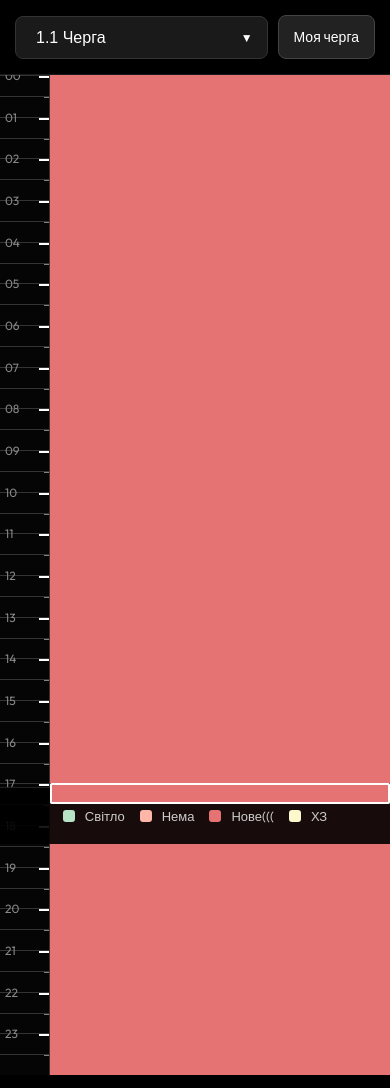
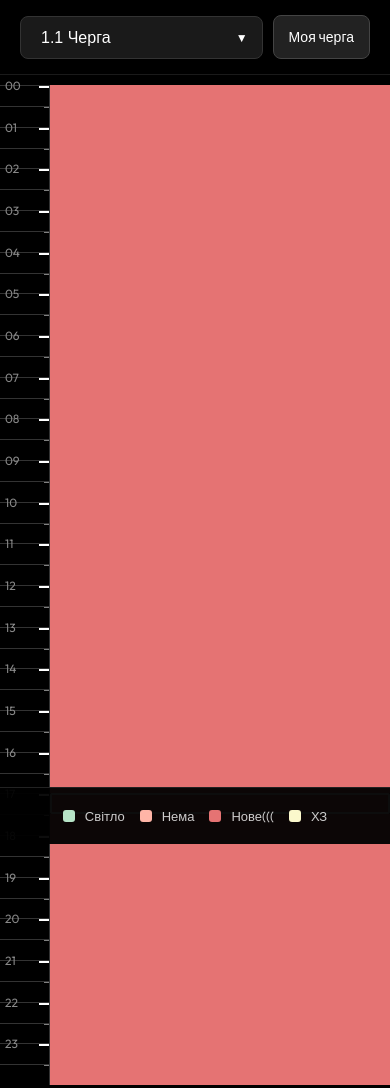
Before and after one commit to antonsteppa/mykolight, a plain HTML site: page index.html in a window 390 px wide. Drawn offline with Linux system fonts and the light colour scheme; no server answers.

Commit message:
Update index.html

```diff
--- a/index.html
+++ b/index.html
@@ -9,7 +9,13 @@
     <link href="https://fonts.googleapis.com/css2?family=Outfit:wght@300;400;500;700&display=swap" rel="stylesheet">
 
     <style>
+        /* --- ГЛОБАЛЬНЫЙ СБРОС --- */
         * { box-sizing: border-box; }
+
+        /* Скрываем скроллбары полностью (убирает серые квадраты) */
+        ::-webkit-scrollbar { width: 0; height: 0; background: transparent; }
+        html { scrollbar-width: none; -ms-overflow-style: none; }
+
         body {
             background-color: #000000;
             color: #ffffff;
@@ -19,21 +25,36 @@
             min-height: 100vh;
             display: flex;
             flex-direction: column;
+            overflow-x: hidden;
         }
 
-        /* ШАПКА */
-        .header-controls {
+        /* Общий контейнер-ограничитель ширины */
+        .container-limit {
+            width: 100%;
+            max-width: 1400px; /* Та же ширина, что и у графика */
+            margin: 0 auto;    /* Центрирование */
             display: flex;
-            flex-wrap: wrap;
-            gap: 20px;
             justify-content: space-between;
             align-items: center;
-            padding: 20px 40px;
+        }
+
+        /* --- ШАПКА --- */
+        .header-section {
             background-color: #000000;
             border-bottom: 1px solid #1a1a1a;
             position: sticky;
             top: 0;
             z-index: 100;
+            padding: 20px 40px; /* Отступы снаружи */
+        }
+
+        .header-controls {
+            width: 100%;
+            display: flex;
+            justify-content: space-between;
+            align-items: center;
+            gap: 20px;
+            flex-wrap: wrap;
         }
 
         .select-wrapper { position: relative; }
@@ -67,13 +88,41 @@
         }
         .btn-check-queue:hover { background-color: #fff; color: #000; }
 
-        /* ГРАФИК */
-        .chart-wrapper { flex-grow: 1; width: 100%; display: flex; justify-content: center; }
-        .chart-content { width: 100%; max-width: 1400px; }
+        /* --- ГРАФИК --- */
+        .chart-wrapper {
+            flex-grow: 1;
+            width: 100%;
+            display: flex;
+            justify-content: center;
+            padding: 0 40px; /* Отступы как у шапки */
+        }
+
+        /* Внутренний блок графика тоже ограничен 1400px */
+        .chart-content {
+            width: 100%;
+            max-width: 1400px;
+        }
 
         /* DESKTOP (Горизонтально) */
-        .timeline-grid { display: grid; grid-template-columns: repeat(48, 1fr); gap: 0; height: 100px; border-bottom: 1px solid #333; margin-top: 20px; }
-        .timeline-scale { display: grid; grid-template-columns: repeat(48, 1fr); margin-top: 0; background-color: #050505; padding-bottom: 10px; }
+        .timeline-grid {
+            display: grid;
+            grid-template-columns: repeat(48, 1fr);
+            gap: 0;
+            height: 100px;
+            /* Убрали нижнюю границу, чтобы не двоилась со шкалой */
+            /* Убрали margin-top, заменили на padding у контейнера */
+            margin-top: 40px;
+        }
+
+        .timeline-scale {
+            display: grid;
+            grid-template-columns: repeat(48, 1fr);
+            margin-top: 0;
+            /* Цвет фона такой же как у body, чтобы не было серых блоков */
+            background-color: #000000;
+            padding-bottom: 10px;
+            border-top: 1px solid #333; /* Линия разделителя здесь */
+        }
 
         .scale-tick { position: relative; height: 35px; border-left: 1px solid #333; }
         .scale-tick::before { content: ''; position: absolute; top: 0; left: 0; background: #fff; }
@@ -99,21 +148,61 @@
         .current-time { position: relative; z-index: 2; animation: pulse-border 2s infinite ease-in-out; border-radius: 2px; }
 
         /* ЛЕГЕНДА */
-        .legend { display: flex; gap: 30px; padding: 30px; font-size: 15px; color: #ccc; justify-content: center; flex-wrap: wrap; background: #000; }
+        .legend {
+            display: flex; gap: 30px; padding: 30px;
+            font-size: 15px; color: #ccc; justify-content: center; flex-wrap: wrap;
+            background: #000;
+            margin-top: auto; /* Прижимаем к низу если контента мало */
+        }
         .legend-item { display: flex; align-items: center; }
         .dot { width: 12px; height: 12px; border-radius: 3px; margin-right: 10px; }
 
         /* МОБИЛЬНАЯ ВЕРСИЯ */
         @media (max-width: 768px) {
-            .header-controls { padding: 15px; gap: 10px; flex-wrap: nowrap; }
+            .header-section { padding: 15px 20px; } /* Меньше отступы по краям */
+
+            .container-limit {
+                flex-wrap: nowrap; /* Запрещаем перенос кнопок */
+                gap: 10px;
+            }
+
+            .header-controls {
+                flex-wrap: nowrap;
+                padding: 0;
+            }
+
             .select-wrapper { flex-grow: 1; min-width: 0; }
             select { min-width: auto; width: 100%; padding-right: 30px; }
             .btn-check-queue { flex-shrink: 0; padding: 12px 15px; font-size: 14px; }
 
-            .chart-content { display: flex; flex-direction: row; height: auto; min-height: calc(100vh - 140px); }
+            .chart-wrapper { padding: 0; } /* Убираем отступы для графика на моб */
 
-            .timeline-scale { width: 50px; display: grid; grid-template-columns: 1fr; grid-template-rows: repeat(48, 1fr); border-right: 1px solid #333; padding-bottom: 0; }
-            .timeline-grid { flex-grow: 1; display: grid; grid-template-columns: 1fr; grid-template-rows: repeat(48, 1fr); margin-top: 0; height: 1000px; /* Длинный скролл */ border-bottom: none; }
+            .chart-content {
+                display: flex;
+                flex-direction: row;
+                height: auto;
+                min-height: calc(100vh - 140px);
+                margin-top: 10px;
+            }
+
+            .timeline-scale {
+                width: 50px;
+                display: grid;
+                grid-template-columns: 1fr;
+                grid-template-rows: repeat(48, 1fr);
+                border-right: 1px solid #333;
+                border-top: none;
+                padding-bottom: 0;
+            }
+
+            .timeline-grid {
+                flex-grow: 1;
+                display: grid;
+                grid-template-columns: 1fr;
+                grid-template-rows: repeat(48, 1fr);
+                margin-top: 0;
+                height: 1000px; /* Длинный скролл */
+            }
 
             .scale-tick { width: 100%; height: 100%; border-top: 1px solid #333; border-left: none; }
             .scale-tick::before { top: 0; right: 0; left: auto; background: #fff; }
@@ -121,7 +210,13 @@
             .scale-tick.minor::before { width: 5px; height: 1px; }
             .tick-label { top: -8px; left: 5px; right: auto; font-size: 12px; }
 
-            .legend { gap: 15px; padding: 20px 10px; font-size: 13px; position: sticky; bottom: 0; background: rgba(0,0,0,0.9); border-top: 1px solid #222; }
+            .legend {
+                gap: 15px; padding: 20px 10px; font-size: 13px;
+                position: sticky; bottom: 0;
+                background: rgba(0,0,0,0.95);
+                border-top: 1px solid #222;
+                z-index: 200;
+            }
             .legend-item { white-space: nowrap; }
 
             /* Порядок для мобилки */
@@ -140,7 +235,9 @@
 </head>
 <body>
 
-    <div class="header-controls">
+    <!-- ШАПКА -->
+    <div class="header-section">
+        <div class="container-limit">
             <div class="select-wrapper">
                 <select id="queueSelect" onchange="renderChart()">
                     <option value="1.1">1.1 Черга</option><option value="1.2">1.2 Черга</option>
@@ -154,7 +251,9 @@
             </div>
             <a href="https://off.energy.mk.ua/" target="_blank" class="btn-check-queue">Моя черга</a>
         </div>
+    </div>
 
+    <!-- ГРАФИК -->
     <div class="chart-wrapper">
         <div class="chart-content">
             <div class="adaptive-container">
@@ -164,6 +263,7 @@
         </div>
     </div>
 
+    <!-- ЛЕГЕНДА -->
     <div class="legend">
         <div class="legend-item"><div class="dot status-light"></div>Світло</div>
         <div class="legend-item"><div class="dot status-off"></div>Нема</div>
@@ -179,7 +279,7 @@
     async function init() {
         drawScale();
 
-        // Надежное сохранение (теперь это не iframe, работает стандартно)
+        // Восстановление из памяти
         const saved = localStorage.getItem('selectedQueue');
         if (saved) {
             const select = document.getElementById('queueSelect');
```
Lines whose indentation alone changed are shown as unchanged.
